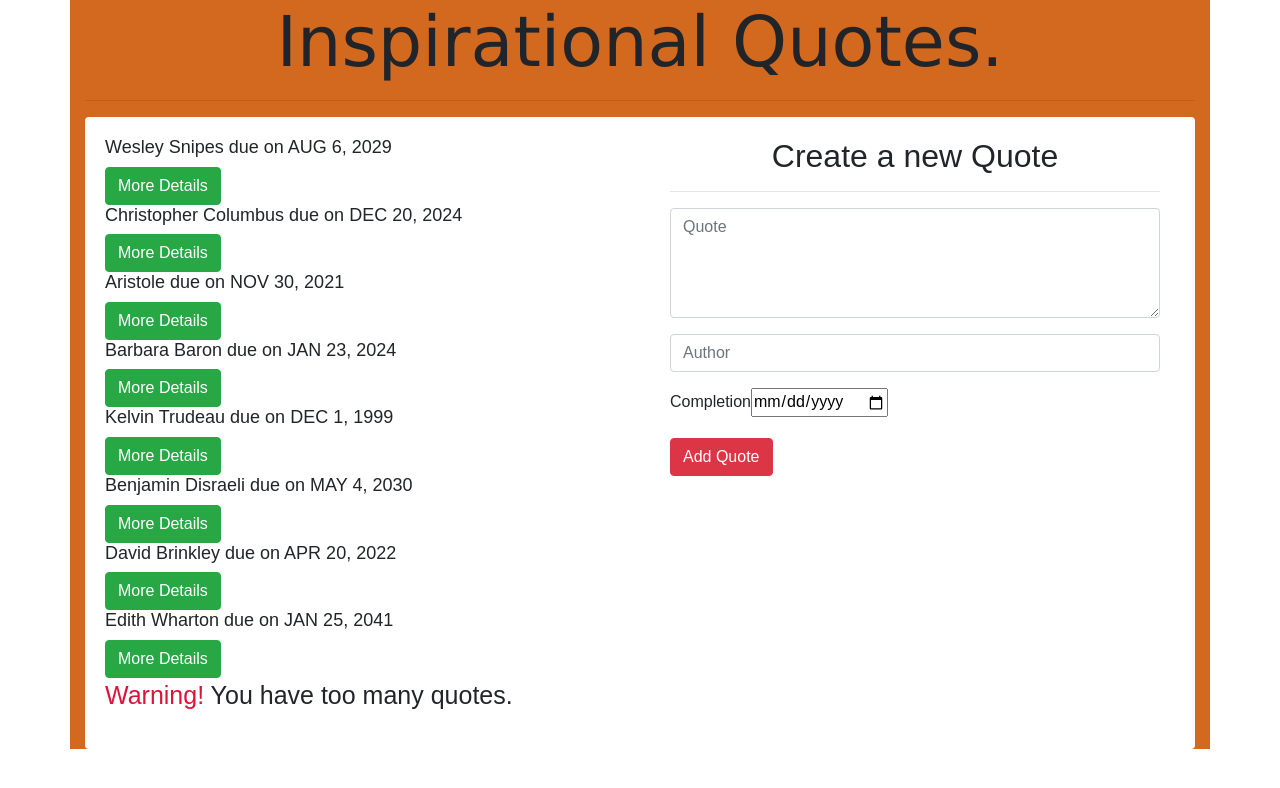
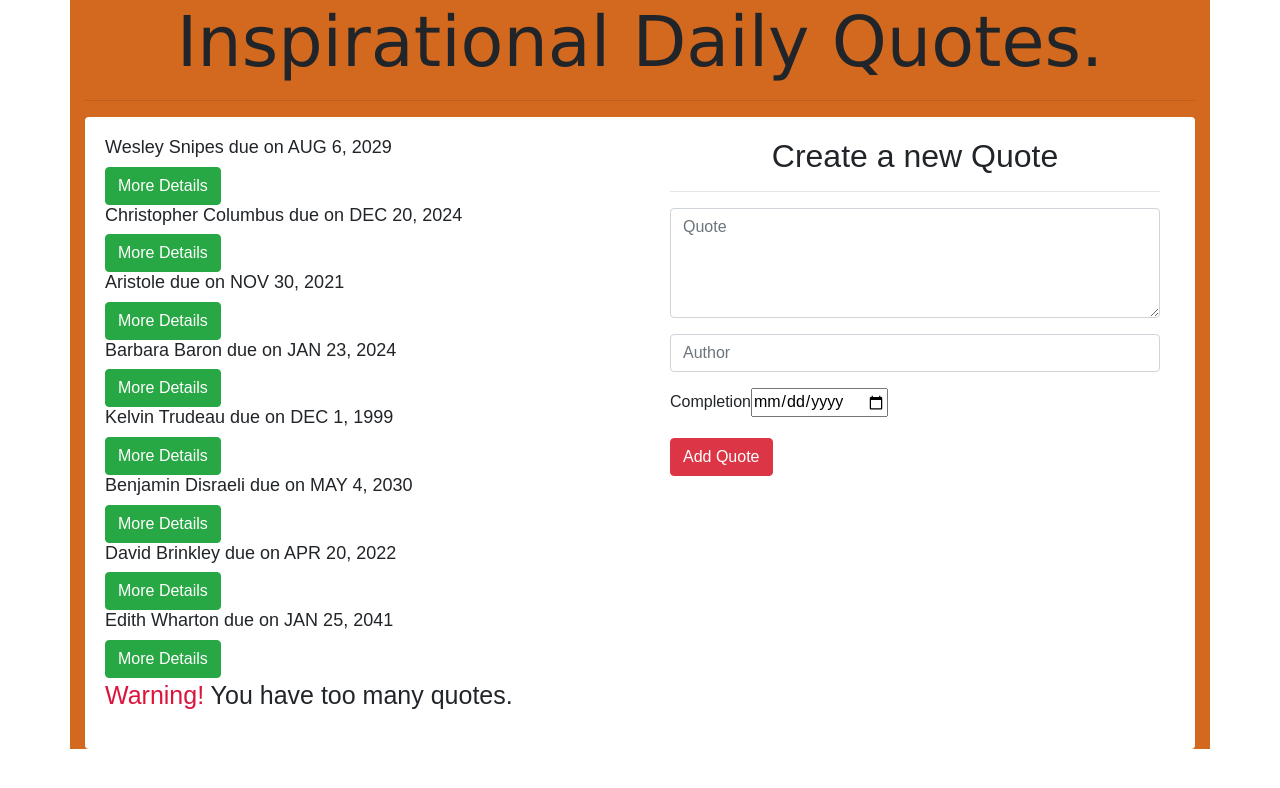
Before and after one commit to cyruswere/Qoutes, an Angular app: page / in a window 1280 px wide. Shown: the top 788 px of the page. Built offline with nearby package versions, Linux system fonts and the light colour scheme.

Commit message:
made changes

```diff
--- a/src/app/quote/quote.component.html
+++ b/src/app/quote/quote.component.html
@@ -1,5 +1,5 @@
 <div class="container pond">
-  <h1>Inspirational Quotes.</h1>
+  <h1>Inspirational Daily Quotes.</h1>
   <hr>
   <div class="card border-0">
     <div class="card-body">
```
